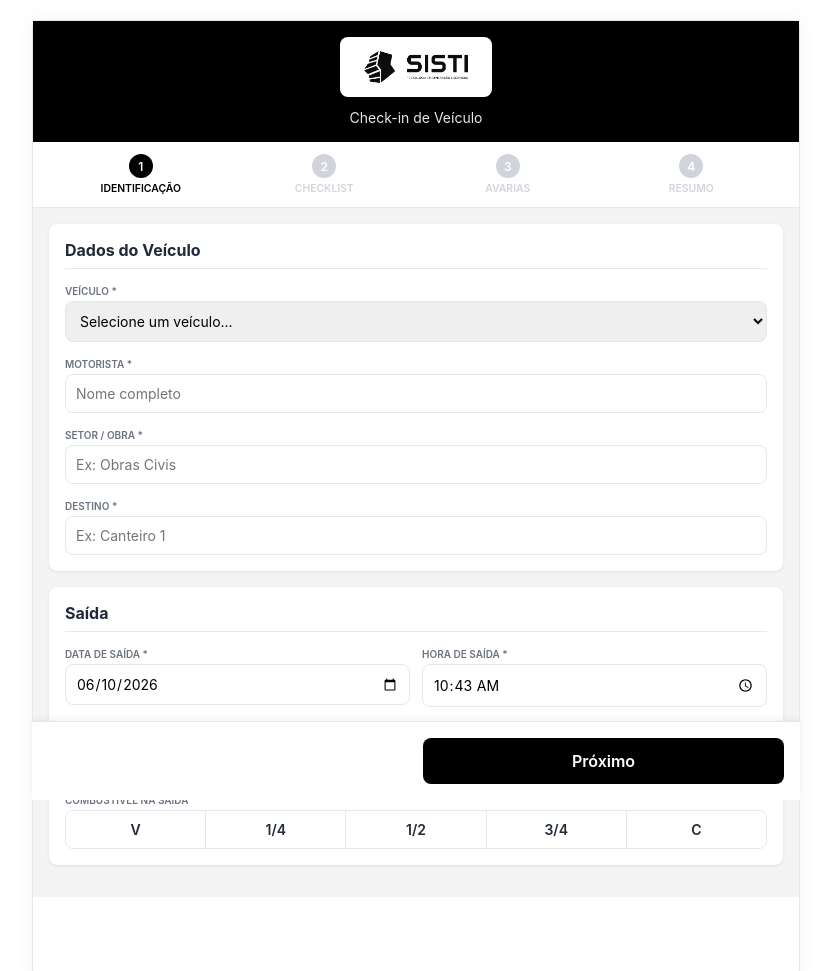
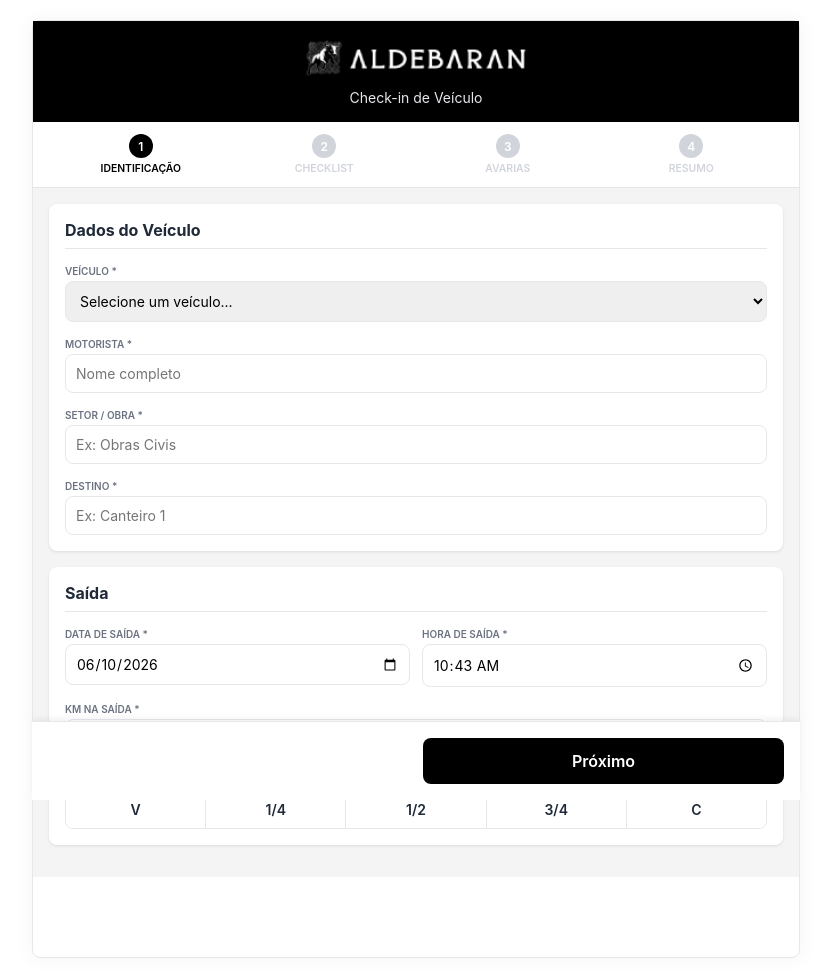
Before and after one commit to SamuelLSales/check-list, a plain HTML site: page index.html in a window 1280 px wide. Shown: the top 971 px of the page, without its empty margins (224-1055 px from the left). Drawn offline with nearby package versions, Linux system fonts and the light colour scheme.

Commit message:
logo aldebaran

```diff
--- a/css/style.css
+++ b/css/style.css
@@ -52,11 +52,8 @@ body {
 }
 
 .header-logo {
-    height: 60px;
+    height: 40px;
     margin-bottom: 8px;
-    background-color: #ffffff;
-    padding: 10px 20px;
-    border-radius: var(--radius);
     display: inline-block;
 }
 
--- a/index.html
+++ b/index.html
@@ -14,7 +14,7 @@
     <!-- TODO: LOGIN - FASE 2: Adicionar tela de login (antes de index.html carregar o app) -->
 
     <header class="header">
-        <img src="assets/Principal_3@3x.png" alt="Logo Grupo Aldebaran" class="header-logo">
+        <img src="assets/logo.png" alt="Logo Grupo Aldebaran" class="header-logo">
         <h2>Check-in de Veículo</h2>
         <!-- FASE 2: Onde exibir nome do usuário logado no cabeçalho -->
     </header>
```
